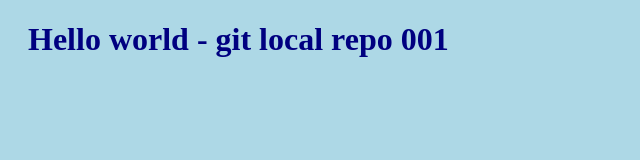
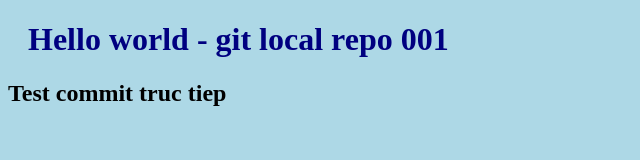
Before and after one commit to todevdinhhai/hello-github, a plain HTML site: page index.html in a window 1280 px wide. Shown: the whole page, without its empty margins (0-640 px from the left). Drawn offline with Linux system fonts and the light colour scheme.

Commit message:
commit test

```diff
--- a/index.html
+++ b/index.html
@@ -8,5 +8,6 @@
 </head>
 <body>
     <h1>Hello world - git local repo 001</h1>
+    <h2>Test commit truc tiep</h2>
 </body>
 </html>
```
